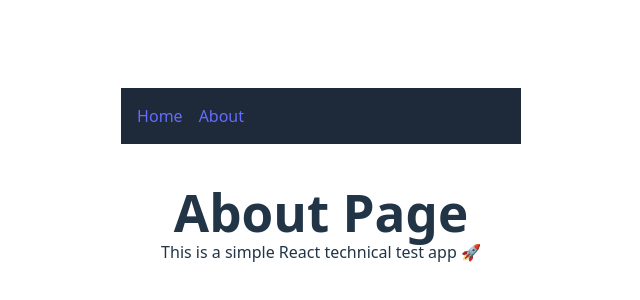
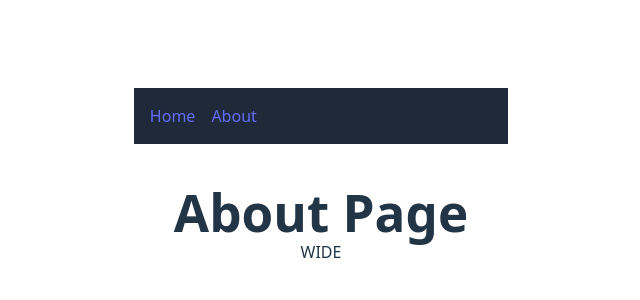
Before and after one commit to izharramdan/wide_project, a React (Vite) app: page /about in a window 1280 px wide. Shown: the part 204-504 px from the top of the page, without its empty margins (319-959 px from the left). Built offline with nearby package versions, Linux system fonts and the light colour scheme.

Commit message:
update about

```diff
--- a/src/pages/About.jsx
+++ b/src/pages/About.jsx
@@ -2,7 +2,7 @@ export default function About() {
   return (
     <div className="p-4 text-center">
       <h1 className="text-2xl font-bold">About Page</h1>
-      <p>This is a simple React technical test app 🚀</p>
+      <p>WIDE</p>
     </div>
   );
 }
```
